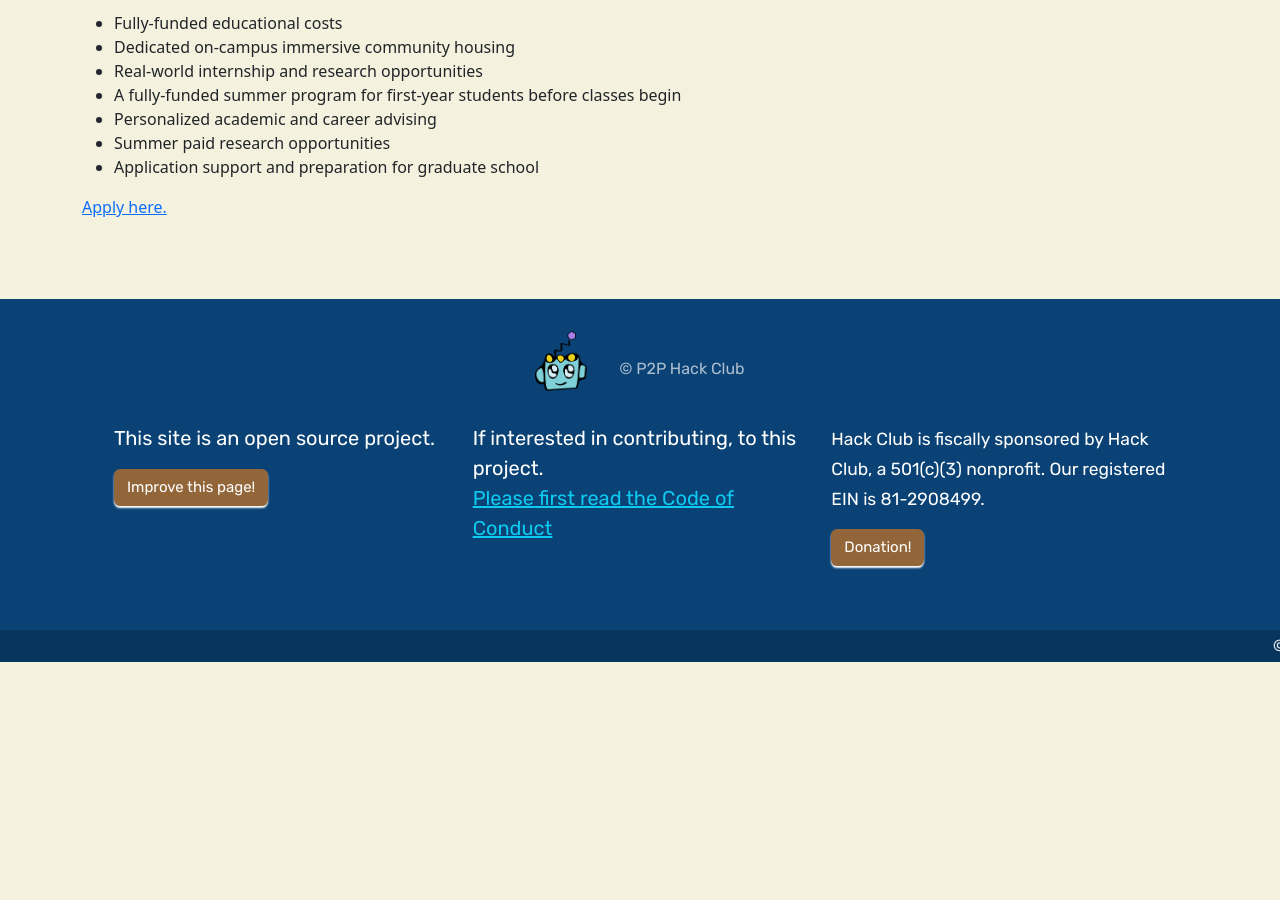
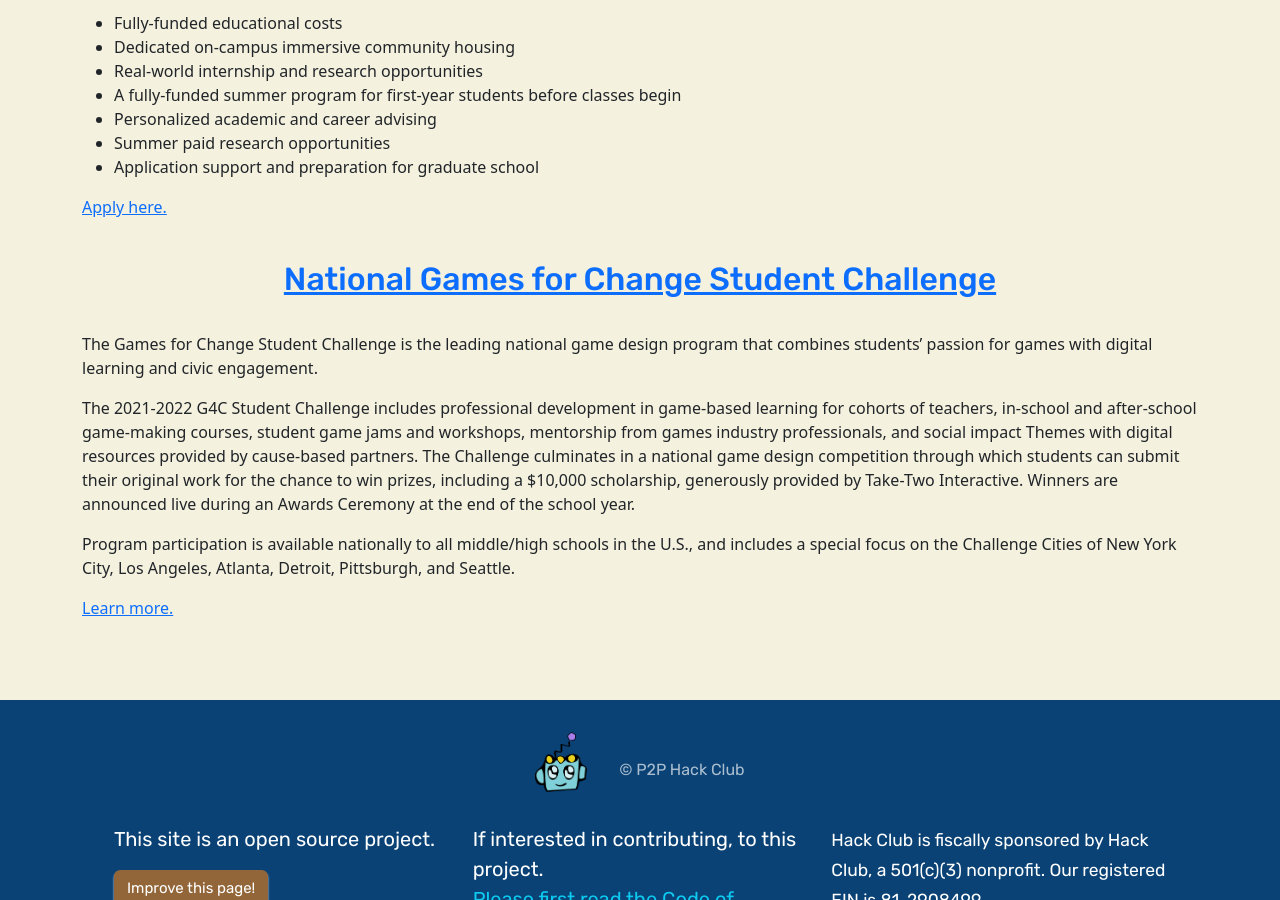
Before and after one commit to P2PHackClub/website, a Jekyll site: the page built from community-events.md, in a window 1280 px wide and 900 px high, scrolled down 1541 px. Built offline with Jekyll 4.4.1, drawn with Linux system fonts in a browser that asks for light colours; before the commit the page ends 2214 px from its top, so only the background shows below that.

Commit message:
Add National Games for Change Student Challenge

```diff
--- a/community-events.md
+++ b/community-events.md
@@ -50,3 +50,13 @@
 * Application support and preparation for graduate school
 
 [Apply here.](https://enroll.stonybrook.edu/register/simons-STEM-scholarship)
+
+## [National Games for Change Student Challenge](https://gamesforchange.org/studentchallenge/)
+
+The Games for Change Student Challenge is the leading national game design program that combines students’ passion for games with digital learning and civic engagement.
+
+The 2021-2022 G4C Student Challenge includes professional development in game-based learning for cohorts of teachers, in-school and after-school game-making courses, student game jams and workshops, mentorship from games industry professionals, and social impact Themes with digital resources provided by cause-based partners. The Challenge culminates in a national game design competition through which students can submit their original work for the chance to win prizes, including a $10,000 scholarship, generously provided by Take-Two Interactive. Winners are announced live during an Awards Ceremony at the end of the school year.
+
+Program participation is available nationally to all middle/high schools in the U.S., and includes a special focus on the Challenge Cities of New York City, Los Angeles, Atlanta, Detroit, Pittsburgh, and Seattle.
+
+[Learn more.](https://gamesforchange.org/studentchallenge/)
```
